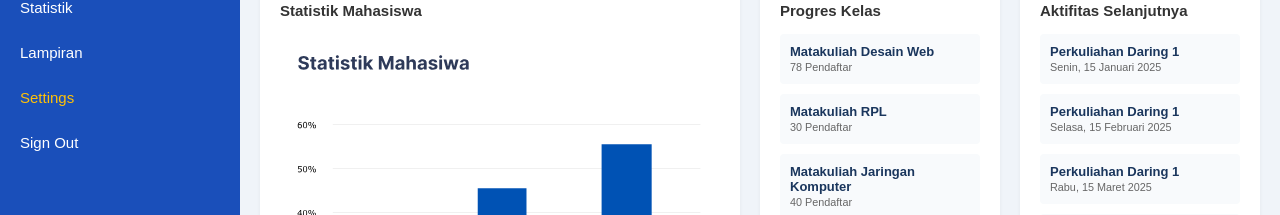
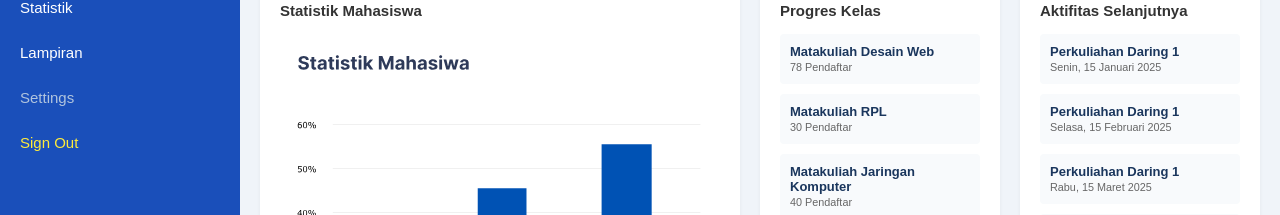
Before and after one commit to natasyaaulia28/Dashboard-Royal, a plain HTML site: page index.html in a window 1280 px wide. Shown: the part 330-545 px from the top of the page. Drawn offline with Linux system fonts and the light colour scheme.

Commit message:
Update style.css

```diff
--- a/style.css
+++ b/style.css
@@ -67,11 +67,12 @@ body {
 }
 
 .menu ul li a.menu-settings {
-    color: #ffc107 !important;
+    color: #b0c4de !important;
 }
 
-.menu ul li a.menu-signout
+.menu ul li a.menu-signout {
     color: #ffeb3b !important;
+}
 
 .menu-aktif {
     background-color: #0f3482 !important;
```
